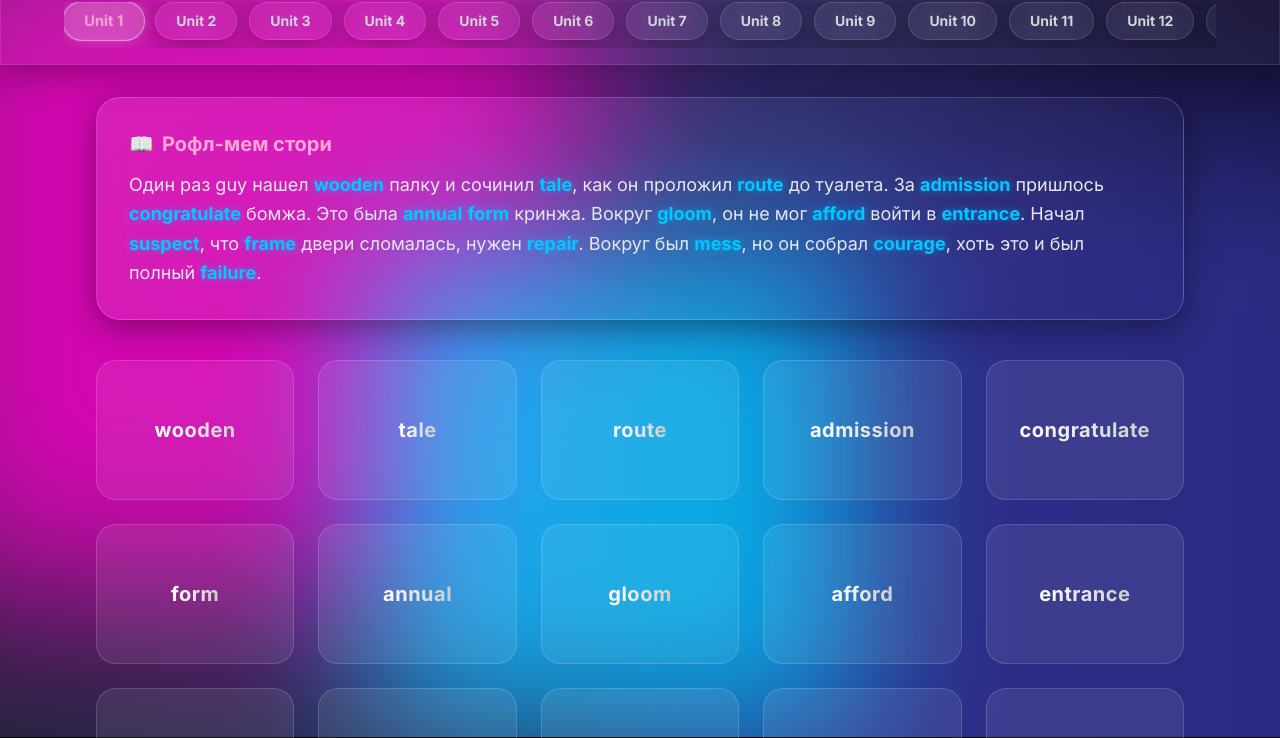
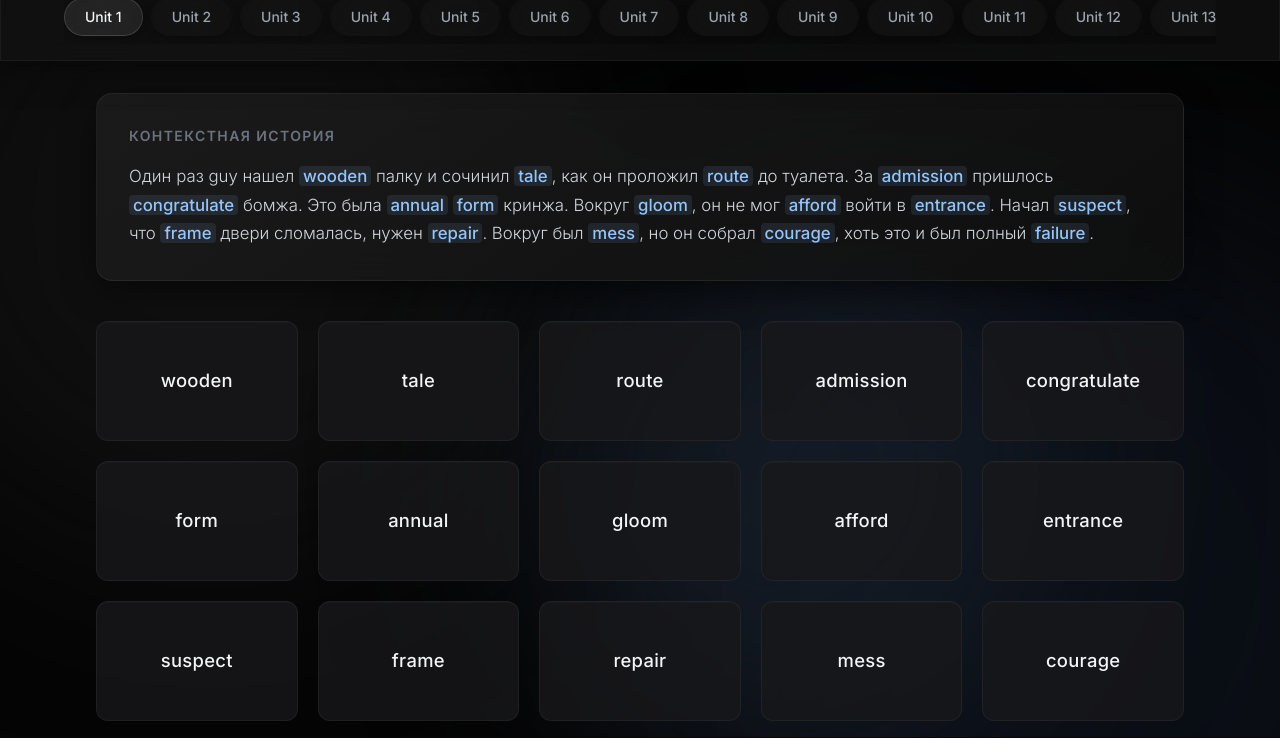
Before and after one commit to fromdeport/my-vocab, a plain HTML site: page index.html in a window 1280 px wide. Shown: the part 63-801 px from the top of the page. Drawn offline with nearby package versions, Linux system fonts and the light colour scheme.

Commit message:
Refactor styles and update page title
Updated the title and various styles for improved aesthetics and functionality.

```diff
--- a/index.html
+++ b/index.html
@@ -3,20 +3,20 @@
 <head>
     <meta charset="UTF-8">
     <meta name="viewport" content="width=device-width, initial-scale=1.0">
-    <title>Pre-Int Rofl Vocabulary</title>
+    <title>Pre-Int Vocabulary - Pro Edition</title>
     <script src="https://cdn.tailwindcss.com"></script>
     <style>
-        @import url('https://fonts.googleapis.com/css2?family=Inter:wght@400;500;700;800&display=swap');
+        @import url('https://fonts.googleapis.com/css2?family=Inter:wght@300;400;500;600&display=swap');
 
         body {
             font-family: 'Inter', sans-serif;
-            background-color: #000;
-            color: #fff;
+            background-color: #050505;
+            color: #d1d5db; /* gray-300 */
             overflow-x: hidden;
             min-height: 100vh;
         }
 
-        /* Animated Liquid Background */
+        /* Subtle Dark Animated Background */
         .bg-shapes {
             position: fixed;
             top: 0;
@@ -25,67 +25,74 @@
             height: 100vh;
             z-index: -1;
             overflow: hidden;
-            background: #0f0c29;
-            background: linear-gradient(to right, #24243e, #302b63, #0f0c29);
+            background: #050505;
         }
 
         .blob {
             position: absolute;
-            filter: blur(80px);
+            filter: blur(100px);
             z-index: -1;
-            opacity: 0.8;
-            animation: float 20s infinite alternate cubic-bezier(0.4, 0, 0.2, 1);
+            opacity: 0.5;
+            animation: float 25s infinite alternate cubic-bezier(0.4, 0, 0.2, 1);
+            border-radius: 50%;
         }
 
-        .blob-1 { top: -10%; left: -10%; width: 50vw; height: 50vw; background: #ff00cc; animation-delay: 0s; }
-        .blob-2 { bottom: -10%; right: -10%; width: 60vw; height: 60vw; background: #333399; animation-delay: -5s; }
-        .blob-3 { top: 40%; left: 30%; width: 40vw; height: 40vw; background: #00c9ff; animation-delay: -10s; }
+        .blob-1 { top: -10%; left: -10%; width: 50vw; height: 50vw; background: #1a1a1a; animation-delay: 0s; }
+        .blob-2 { bottom: -20%; right: -10%; width: 60vw; height: 60vw; background: #111827; animation-delay: -5s; }
+        .blob-3 { top: 30%; left: 40%; width: 40vw; height: 40vw; background: #1f2937; animation-delay: -10s; }
 
         @keyframes float {
             0% { transform: translate(0, 0) scale(1); }
-            50% { transform: translate(10%, 15%) scale(1.1); }
-            100% { transform: translate(-10%, -10%) scale(0.9); }
+            50% { transform: translate(5%, 10%) scale(1.05); }
+            100% { transform: translate(-5%, -5%) scale(0.95); }
         }
 
-        /* Glassmorphism Styles (iOS 26 Style) */
+        /* Smoked Glass Styles */
         .glass {
-            background: rgba(255, 255, 255, 0.05);
-            backdrop-filter: blur(24px);
-            -webkit-backdrop-filter: blur(24px);
-            border: 1px solid rgba(255, 255, 255, 0.15);
-            box-shadow: 0 8px 32px 0 rgba(0, 0, 0, 0.3);
+            background: rgba(20, 20, 20, 0.6);
+            backdrop-filter: blur(20px);
+            -webkit-backdrop-filter: blur(20px);
+            border: 1px solid rgba(255, 255, 255, 0.04);
+            box-shadow: 0 4px 30px rgba(0, 0, 0, 0.5);
         }
 
         .glass-panel {
-            background: linear-gradient(135deg, rgba(255, 255, 255, 0.1), rgba(255, 255, 255, 0));
-            backdrop-filter: blur(20px);
-            -webkit-backdrop-filter: blur(20px);
-            border: 1px solid rgba(255, 255, 255, 0.18);
-            box-shadow: 0 8px 32px 0 rgba(0, 0, 0, 0.37);
-            border-radius: 24px;
+            background: linear-gradient(145deg, rgba(30, 30, 30, 0.8), rgba(15, 15, 15, 0.9));
+            backdrop-filter: blur(24px);
+            -webkit-backdrop-filter: blur(24px);
+            border: 1px solid rgba(255, 255, 255, 0.06);
+            box-shadow: 0 10px 40px -10px rgba(0, 0, 0, 0.8);
+            border-radius: 16px;
         }
 
         /* Navigation Scrollbar */
         .nav-scroll::-webkit-scrollbar {
-            height: 6px;
+            height: 4px;
         }
         .nav-scroll::-webkit-scrollbar-track {
-            background: rgba(255, 255, 255, 0.05);
-            border-radius: 10px;
+            background: rgba(0, 0, 0, 0.2);
+            border-radius: 4px;
         }
         .nav-scroll::-webkit-scrollbar-thumb {
+            background: rgba(255, 255, 255, 0.1);
+            border-radius: 4px;
+        }
+        .nav-scroll::-webkit-scrollbar-thumb:hover {
             background: rgba(255, 255, 255, 0.2);
-            border-radius: 10px;
         }
 
         .unit-btn {
-            transition: all 0.3s ease;
+            transition: all 0.2s ease;
+            border: 1px solid transparent;
         }
         .unit-btn.active {
-            background: rgba(255, 255, 255, 0.2);
-            border-color: rgba(255, 255, 255, 0.5);
-            box-shadow: 0 0 15px rgba(255, 255, 255, 0.2);
-            transform: scale(1.05);
+            background: rgba(255, 255, 255, 0.08);
+            border-color: rgba(255, 255, 255, 0.15);
+            color: #f3f4f6; /* gray-100 */
+            box-shadow: 0 0 20px rgba(0, 0, 0, 0.5);
+        }
+        .unit-btn:hover:not(.active) {
+            background: rgba(255, 255, 255, 0.03);
         }
 
         /* 3D Flip Cards */
@@ -95,9 +102,9 @@
 
         .card {
             width: 100%;
-            height: 140px;
+            height: 120px;
             position: relative;
-            transition: transform 0.6s cubic-bezier(0.4, 0.2, 0.2, 1);
+            transition: transform 0.5s cubic-bezier(0.4, 0.2, 0.2, 1);
             transform-style: preserve-3d;
             cursor: pointer;
         }
@@ -115,53 +122,62 @@
             display: flex;
             align-items: center;
             justify-content: center;
-            border-radius: 20px;
+            border-radius: 12px;
             padding: 1rem;
             text-align: center;
+            transition: all 0.2s ease;
         }
 
         .card-front {
-            background: rgba(255, 255, 255, 0.08);
-            border: 1px solid rgba(255, 255, 255, 0.15);
+            background: rgba(24, 24, 27, 0.8); /* zinc-900 */
+            border: 1px solid rgba(255, 255, 255, 0.05);
+            box-shadow: inset 0 1px 0 rgba(255, 255, 255, 0.02);
         }
 
         .card-front:hover {
-            background: rgba(255, 255, 255, 0.12);
+            background: rgba(39, 39, 42, 0.9); /* zinc-800 */
+            border-color: rgba(255, 255, 255, 0.1);
             transform: translateY(-2px);
-            box-shadow: 0 10px 20px rgba(0,0,0,0.2);
+            box-shadow: 0 8px 20px rgba(0,0,0,0.4);
         }
 
         .card-back {
-            background: rgba(255, 255, 255, 0.15);
-            border: 1px solid rgba(255, 255, 255, 0.3);
+            background: rgba(39, 39, 42, 0.95);
+            border: 1px solid rgba(255, 255, 255, 0.1);
             transform: rotateY(180deg);
-            color: #fff;
-            text-shadow: 0 2px 4px rgba(0,0,0,0.5);
+            color: #e5e7eb;
         }
 
         .en-word {
-            font-size: 1.25rem;
-            font-weight: 700;
-            letter-spacing: 0.5px;
-            background: linear-gradient(to right, #fff, #ccc);
-            -webkit-background-clip: text;
-            -webkit-text-fill-color: transparent;
+            font-size: 1.15rem;
+            font-weight: 500;
+            color: #f3f4f6;
+            letter-spacing: 0.3px;
         }
 
         .ru-word {
-            font-size: 1.15rem;
-            font-weight: 500;
-            color: #e0e0e0;
+            font-size: 1.05rem;
+            font-weight: 400;
+            color: #9ca3af; /* gray-400 */
         }
 
         .highlight-word {
-            color: #00c9ff;
-            font-weight: 700;
-            text-shadow: 0 0 8px rgba(0, 201, 255, 0.5);
+            color: #93c5fd; /* soft blue-300 */
+            font-weight: 500;
+            background: rgba(147, 197, 253, 0.1);
+            padding: 0 4px;
+            border-radius: 4px;
+        }
+
+        .story-text {
+            color: #d1d5db;
+            font-size: 1.05rem;
+            line-height: 1.7;
+            font-weight: 300;
         }
     </style>
 </head>
-<body class="antialiased selection:bg-pink-500 selection:text-white pb-20">
+<body class="antialiased selection:bg-gray-700 selection:text-white pb-20">
 
     <!-- Background -->
     <div class="bg-shapes">
@@ -171,12 +187,16 @@
     </div>
 
     <!-- Header / Nav -->
-    <header class="sticky top-0 z-50 glass py-4 px-4 sm:px-8 mb-8 border-b border-white/10">
+    <header class="sticky top-0 z-50 glass py-4 px-4 sm:px-8 mb-8 border-b border-white/5">
         <div class="max-w-6xl mx-auto flex flex-col gap-4">
-            <h1 class="text-2xl font-bold bg-clip-text text-transparent bg-gradient-to-r from-pink-300 to-blue-300 tracking-tight">
-                Vocab
-            </h1>
-            <div class="nav-scroll flex overflow-x-auto gap-3 pb-2" id="unit-nav">
+            <div class="flex items-center justify-between">
+                <h1 class="text-xl font-medium text-gray-200 tracking-wide flex items-center gap-2">
+                    <svg class="w-5 h-5 text-gray-400" fill="none" stroke="currentColor" viewBox="0 0 24 24" xmlns="http://www.w3.org/2000/svg"><path stroke-linecap="round" stroke-linejoin="round" stroke-width="2" d="M12 6.253v13m0-13C10.832 5.477 9.246 5 7.5 5S4.168 5.477 3 6.253v13C4.168 18.477 5.754 18 7.5 18s3.332.477 4.5 1.253m0-13C13.168 5.477 14.754 5 16.5 5c1.747 0 3.332.477 4.5 1.253v13C19.832 18.477 18.247 18 16.5 18c-1.746 0-3.332.477-4.5 1.253"></path></svg>
+                    Vocabulary Pro Edition
+                </h1>
+                <span class="text-xs text-gray-500 bg-gray-900/50 px-3 py-1 rounded-full border border-gray-800">Pre-Intermediate</span>
+            </div>
+            <div class="nav-scroll flex overflow-x-auto gap-2 pb-2" id="unit-nav">
                 <!-- Unit buttons generated by JS -->
             </div>
         </div>
@@ -185,18 +205,18 @@
     <!-- Main Content -->
     <main class="max-w-6xl mx-auto px-4 sm:px-8">
 
-        <!-- Rofl Story Box -->
-        <div class="glass-panel p-6 sm:p-8 mb-10 transform transition-all duration-500 hover:scale-[1.01]">
-            <h2 class="text-xl font-bold mb-3 text-pink-300 flex items-center gap-2">
-                <span>📖</span> Рофл-мем стори
+        <!-- Context / Story Box -->
+        <div class="glass-panel p-6 sm:p-8 mb-10 transition-opacity duration-500">
+            <h2 class="text-sm uppercase tracking-widest text-gray-500 font-semibold mb-4 flex items-center gap-2">
+                Контекстная история
             </h2>
-            <p id="story-content" class="text-lg leading-relaxed text-gray-200">
+            <div id="story-content" class="story-text">
                 <!-- Story goes here -->
-            </p>
+            </div>
         </div>
 
         <!-- Cards Grid -->
-        <div id="cards-container" class="grid grid-cols-2 md:grid-cols-3 lg:grid-cols-4 xl:grid-cols-5 gap-4 sm:gap-6">
+        <div id="cards-container" class="grid grid-cols-2 md:grid-cols-3 lg:grid-cols-4 xl:grid-cols-5 gap-4 sm:gap-5">
             <!-- Cards generated by JS -->
         </div>
 
@@ -526,7 +546,6 @@
         function formatStory(story, wordsData) {
             let formattedStory = story;
             wordsData.forEach(wordObj => {
-                // simple regex to match word ignoring case, adding highlight class
                 const regex = new RegExp(`\\b${wordObj.en}\\b`, 'gi');
                 formattedStory = formattedStory.replace(regex, `<span class="highlight-word">$&</span>`);
             });
@@ -540,7 +559,7 @@
 
             for (let i = 1; i <= totalUnits; i++) {
                 const btn = document.createElement('button');
-                btn.className = `unit-btn glass px-5 py-2 rounded-full whitespace-nowrap text-sm font-semibold transition-all ${i === currentUnit ? 'active text-pink-300' : 'text-gray-300 hover:text-white'}`;
+                btn.className = `unit-btn glass px-5 py-2 rounded-full whitespace-nowrap text-sm font-medium ${i === currentUnit ? 'active' : 'text-gray-400'}`;
                 btn.innerText = `Unit ${i}`;
                 btn.onclick = () => {
                     currentUnit = i;
@@ -555,14 +574,12 @@
         function renderContent() {
             const unitData = vocabularyData[currentUnit];
 
-            // Render story
+            // Render story with fade
             const storyContainer = document.getElementById('story-content');
-            // Adding a fade out/in effect
             storyContainer.style.opacity = 0;
             setTimeout(() => {
                 storyContainer.innerHTML = formatStory(unitData.story, unitData.words);
                 storyContainer.style.opacity = 1;
-                storyContainer.style.transition = 'opacity 0.4s ease';
             }, 150);
 
             // Render cards
@@ -572,10 +589,9 @@
             unitData.words.forEach((wordObj, index) => {
                 const cardScene = document.createElement('div');
                 cardScene.className = 'card-scene';
-                // Staggered animation entrance
-                cardScene.style.animation = `fade-in-up 0.5s ease forwards ${index * 0.03}s`;
+                cardScene.style.animation = `fade-in-up 0.4s ease forwards ${index * 0.02}s`;
                 cardScene.style.opacity = '0';
-                cardScene.style.transform = 'translateY(20px)';
+                cardScene.style.transform = 'translateY(15px)';
 
                 const card = document.createElement('div');
                 card.className = 'card';
@@ -598,7 +614,7 @@
             });
         }
 
-        // Init style for stagger animation
+        // CSS for stagger animation
         const style = document.createElement('style');
         style.innerHTML = `
             @keyframes fade-in-up {
```
